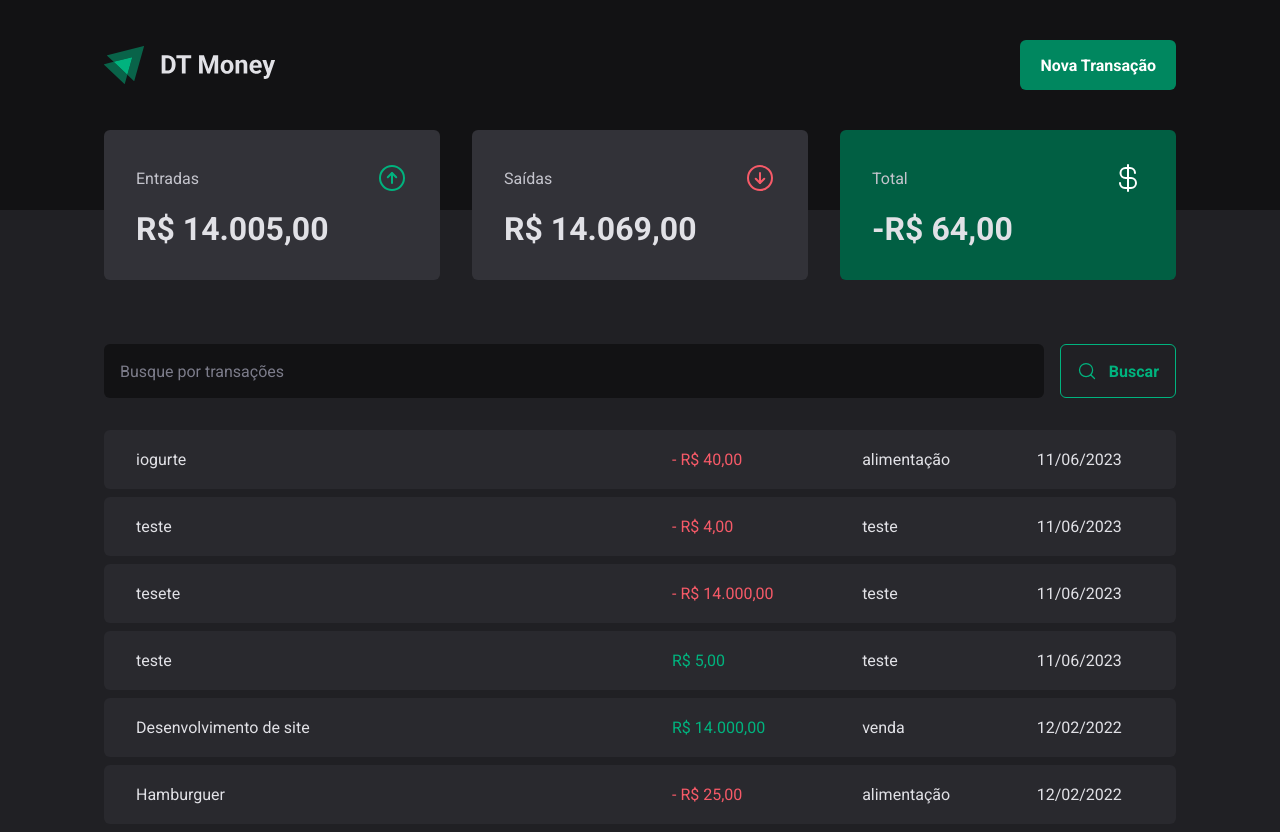
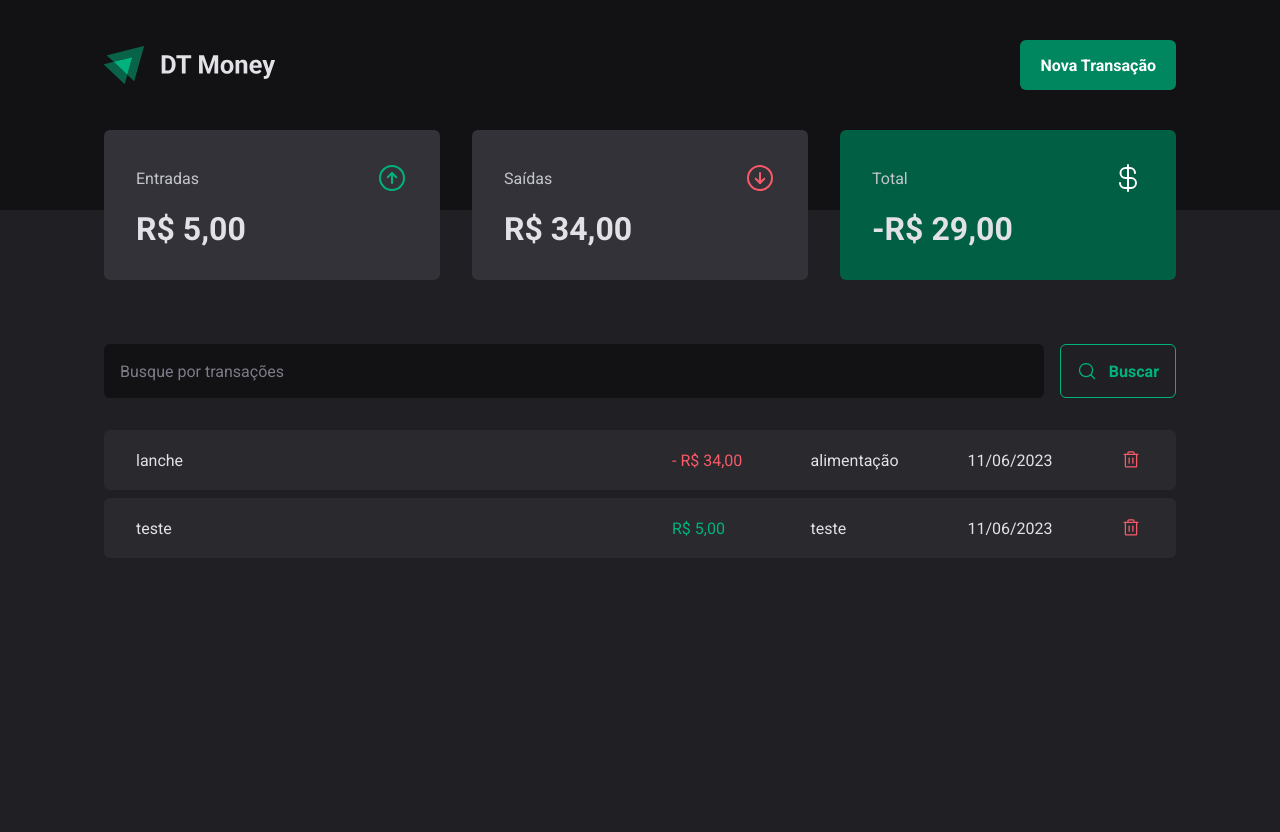
Before and after one commit to bduarte10/dt-money2, a React (Vite) app: page / in a window 1280 px wide. After the commit the page ends 800 px from the top, so only its background shows below. Built offline with nearby package versions, Linux system fonts and the light colour scheme; data requests are answered from the project's data file.

Commit message:
feat: delete button

```diff
--- a/server.json
+++ b/server.json
@@ -1,21 +1,5 @@
 {
   "transactions": [
-    {
-      "id": 1,
-      "description": "Desenvolvimento de site",
-      "type": "income",
-      "category": "venda",
-      "price": 14000,
-      "createdAt": "2022-02-12T00:00:00.000Z"
-    },
-    {
-      "id": 2,
-      "description": "Hamburguer",
-      "type": "outcome",
-      "category": "alimentação",
-      "price": 25,
-      "createdAt": "2022-02-12T00:00:00.000Z"
-    },
     {
       "description": "teste",
       "price": 5,
@@ -25,28 +9,12 @@
       "id": 3
     },
     {
-      "description": "tesete",
-      "price": 14000,
-      "category": "teste",
-      "type": "outcome",
-      "createdAt": "2023-06-11T06:14:41.839Z",
-      "id": 4
-    },
-    {
-      "description": "teste",
-      "price": 4,
-      "category": "teste",
-      "type": "outcome",
-      "createdAt": "2023-06-11T06:15:02.875Z",
-      "id": 5
-    },
-    {
-      "description": "iogurte",
-      "price": 40,
+      "description": "lanche",
+      "price": 34,
       "category": "alimentação",
       "type": "outcome",
-      "createdAt": "2023-06-11T06:20:04.675Z",
-      "id": 6
+      "createdAt": "2023-06-11T07:03:25.875Z",
+      "id": 4
     }
   ]
 }
--- a/src/components/Header/index.tsx
+++ b/src/components/Header/index.tsx
@@ -2,18 +2,24 @@ import { HeaderContainer, HeaderContent, NewTransactionButton } from './styles'
 import * as Dialog from '@radix-ui/react-dialog'
 import logoImg from '../../assets/logo.svg'
 import { NewTransactionModal } from '../NewTransactionModal'
+import { useState } from 'react'
 
 export function Header() {
+  const [openNewTransactionModal, setOpenNewTransactionModal] = useState(false)
+
   return (
     <HeaderContainer>
       <HeaderContent>
         <img src={logoImg} alt="" />
 
-        <Dialog.Root>
+        <Dialog.Root
+          open={openNewTransactionModal}
+          onOpenChange={() => setOpenNewTransactionModal(true)}
+        >
           <Dialog.Trigger asChild>
             <NewTransactionButton>Nova Transação</NewTransactionButton>
           </Dialog.Trigger>
-          <NewTransactionModal />
+          <NewTransactionModal setOpen={setOpenNewTransactionModal} />
         </Dialog.Root>
       </HeaderContent>
     </HeaderContainer>
--- a/src/components/NewTransactionModal/index.tsx
+++ b/src/components/NewTransactionModal/index.tsx
@@ -21,9 +21,13 @@ const newTransactionFormSchema = z.object({
   type: z.enum(['income', 'outcome']),
 })
 
+interface NewTransactionModalType {
+  setOpen: (open: boolean) => void
+}
+
 type NewTransactionFormInputs = z.infer<typeof newTransactionFormSchema>
 
-export const NewTransactionModal = () => {
+export const NewTransactionModal = ({ setOpen }: NewTransactionModalType) => {
   const { createTransactions } = useContext(TransactionsContext)
 
   const {
@@ -41,15 +45,16 @@ export const NewTransactionModal = () => {
 
   async function handleCreateNewTransaction(data: NewTransactionFormInputs) {
     await createTransactions(data)
+    setOpen(false)
     reset()
   }
 
   return (
     <Dialog.Portal>
-      <Overlay />
+      <Overlay onClick={() => setOpen(false)} />
       <Content>
         <Dialog.Title>Nova Transação</Dialog.Title>
-        <CloseButton>
+        <CloseButton onClick={() => setOpen(false)}>
           <X size={24} />
         </CloseButton>
         <form onSubmit={handleSubmit(handleCreateNewTransaction)}>
--- a/src/contexts/TransactionsContext.tsx
+++ b/src/contexts/TransactionsContext.tsx
@@ -1,7 +1,7 @@
 import React, { createContext, useEffect, useState } from 'react'
 import { api } from '../lib/axios'
 
-interface Transaction {
+export interface Transaction {
   id: number
   description: string
   type: 'income' | 'outcome'
@@ -22,6 +22,7 @@ interface TransactionContextType {
   fetchSummary: () => Promise<void>
   createTransactions: (data: CreateTransactionType) => Promise<void>
   summary: Transaction[]
+  handleDelete: (id: string) => void
 }
 
 interface TransactionsProviderProps {
@@ -61,6 +62,12 @@ export const TransactionsProvider = ({
     setSummary((state) => [...state, response.data])
   }
 
+  function handleDelete(id: string) {
+    api.delete(`/transactions/${id}`)
+    fetchTransactions()
+    fetchSummary()
+  }
+
   useEffect(() => {
     fetchTransactions()
     fetchSummary()
@@ -74,6 +81,7 @@ export const TransactionsProvider = ({
         fetchSummary,
         createTransactions,
         summary,
+        handleDelete,
       }}
     >
       {children}
--- a/src/pages/Transactions/index.tsx
+++ b/src/pages/Transactions/index.tsx
@@ -9,9 +9,10 @@ import {
 } from './styles'
 import { TransactionsContext } from '../../contexts/TransactionsContext'
 import { dateFormatter, priceFormatter } from '../../utils/formatter'
+import { Trash } from 'phosphor-react'
 
 export function Transactions() {
-  const { transactions } = useContext(TransactionsContext)
+  const { transactions, handleDelete } = useContext(TransactionsContext)
 
   return (
     <div>
@@ -36,6 +37,13 @@ export function Transactions() {
                   <td>
                     {dateFormatter.format(new Date(transaction.createdAt))}
                   </td>
+                  <td>
+                    <button
+                      onClick={() => handleDelete(transaction.id.toString())}
+                    >
+                      <Trash size={20} />
+                    </button>
+                  </td>
                 </tr>
               )
             })}
--- a/src/pages/Transactions/styles.ts
+++ b/src/pages/Transactions/styles.ts
@@ -22,6 +22,18 @@ export const TransactionsTable = styled.table`
     }
     &:last-child {
       border-radius: 0 6px 6px 0;
+    }
+
+    button {
+      display: flex;
+      align-items: center;
+      justify-content: center;
+      background: transparent;
+      border: 0;
+      color: ${(props) => props.theme['red-300']};
+      &:hover {
+        color: ${(props) => props.theme['red-500']};
+      }
     }
   }
   @media (max-width: 768px) {
```
